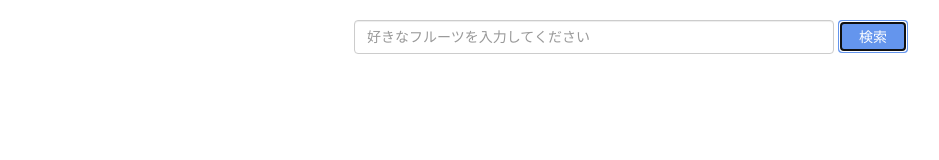
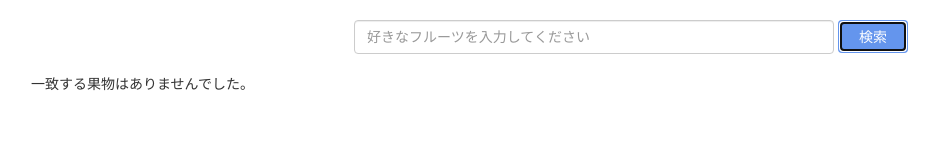
Before and after one commit to takefumi24/jQuery_exercise, a plain HTML site: page index.html in a window 1280 px wide. Both pictures are taken after a click on the button "検索". Shown: the whole page, without its empty margins (9-948 px from the left). Drawn offline with nearby package versions, Linux system fonts and the light colour scheme.

Commit message:
入力された値と配列の要素を比較して一致したものを見つける

```diff
--- a/index.html
+++ b/index.html
@@ -12,5 +12,6 @@
     <input type='text' id="keyword" class="form-control" placeholder="好きなフルーツを入力してください">
     <button type="button" id="submit" class="btn">検索</button>
   </div>
+  <ul id = "result"></ul>
 </body>
 </html>
--- a/main.js
+++ b/main.js
@@ -1 +1,15 @@
 var fruits = ['apple', 'apricot', 'avocado', 'blueberry', 'cherry', 'coconut', 'cranberry', 'dragonfruit', 'durian', 'grape', 'grapefruit', 'guava', 'kiwi fruit', 'lemon', 'lime', 'lychee', 'mango', 'melon', 'watermelon', 'miracle fruit', 'orange', 'bloodorange', 'clementine', 'mandarine', 'tangerine', 'papaya', 'passionfruit', 'peach', 'pear', 'persimmon', 'physalis', 'plum/prune', 'pineapple', 'pomegranate', 'raspberry', 'rambutan', 'star fruit', 'strawberry'];
+
+$(function () {
+  $("#submit").on("click", function () {
+    let input = $("#keyword").val();
+    $.each(fruits, function (i, fruit) {
+      if (input === fruit) {
+        $("#result").text(input);
+        return false;
+      } else {
+        $("#result").text("一致する果物はありませんでした。");
+      }
+    });
+  });
+});
```
